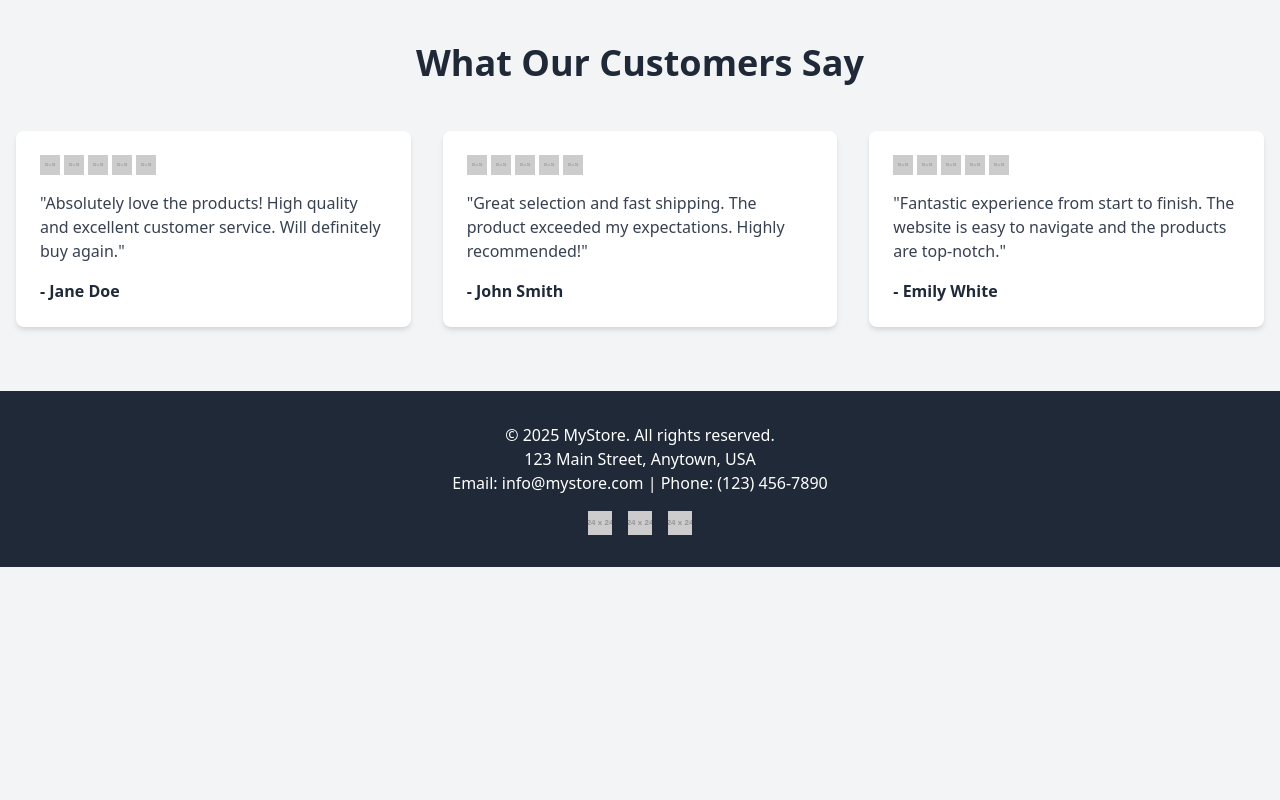
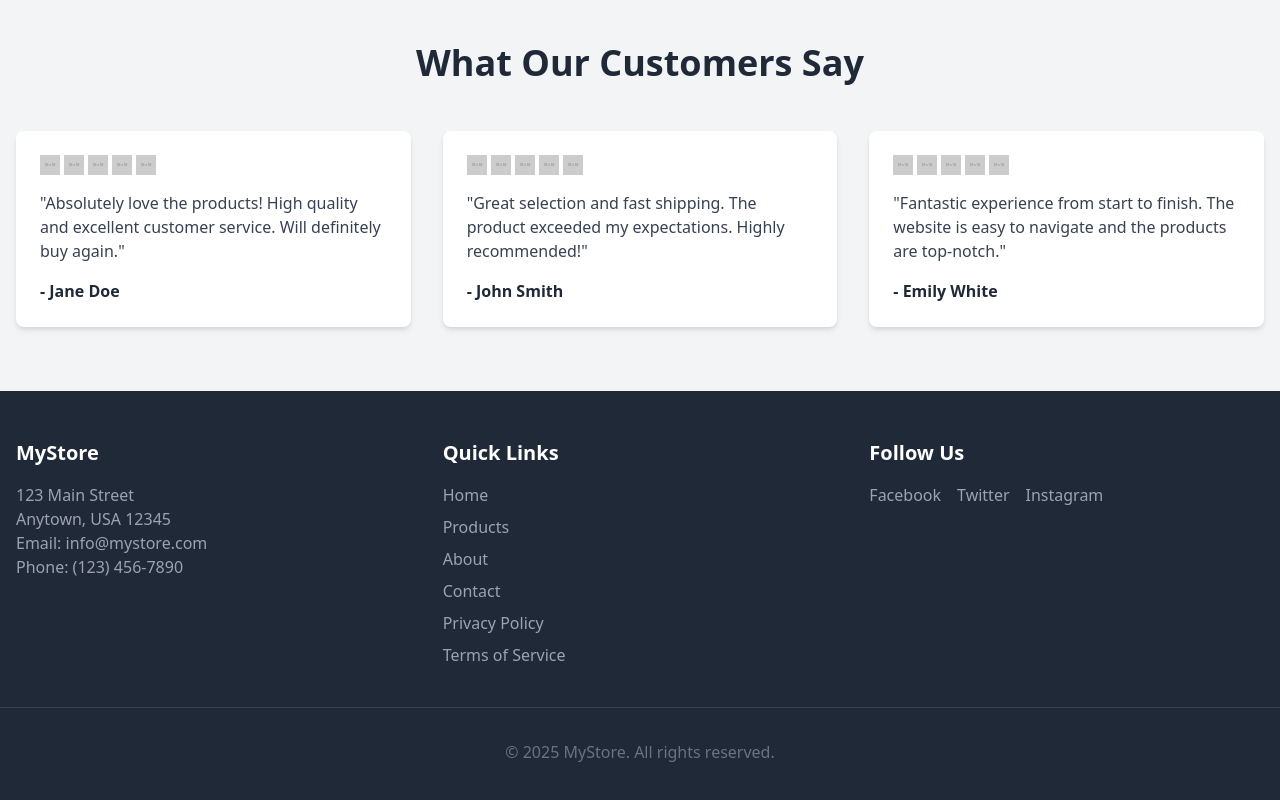
Before and after one commit to mohammeddellihr/test, a plain HTML site: page index.html in a window 1280 px wide. Shown: the part 1109-1909 px from the top of the page. Before the commit the page ends 1676 px from the top, so only its background shows below. Drawn offline with nearby package versions, Linux system fonts and the light colour scheme; placeholder pictures from the web are drawn by us.

Commit message:
Update index.html

```diff
--- a/index.html
+++ b/index.html
@@ -118,18 +118,37 @@
     </section>
 
     <!-- Footer -->
-    <footer class="bg-gray-800 text-white py-8">
-        <div class="container mx-auto px-4 text-center">
-            <div class="mb-4">
-                <p>&copy; 2025 MyStore. All rights reserved.</p>
-                <p>123 Main Street, Anytown, USA</p>
-                <p>Email: info@mystore.com | Phone: (123) 456-7890</p>
+    <footer class="bg-gray-800 text-white py-12">
+        <div class="container mx-auto px-4 grid grid-cols-1 md:grid-cols-3 gap-8">
+            <div class="text-center md:text-left">
+                <h3 class="text-xl font-semibold mb-4">MyStore</h3>
+                <p class="text-gray-400">123 Main Street</p>
+                <p class="text-gray-400">Anytown, USA 12345</p>
+                <p class="text-gray-400">Email: info@mystore.com</p>
+                <p class="text-gray-400">Phone: (123) 456-7890</p>
             </div>
-            <div class="flex justify-center space-x-4">
-                <a href="#" class="text-gray-400 hover:text-white"><img src="https://via.placeholder.com/24/FFFFFF/000000?text=FB" alt="Facebook" class="w-6 h-6"></a>
-                <a href="#" class="text-gray-400 hover:text-white"><img src="https://via.placeholder.com/24/FFFFFF/000000?text=TW" alt="Twitter" class="w-6 h-6"></a>
-                <a href="#" class="text-gray-400 hover:text-white"><img src="https://via.placeholder.com/24/FFFFFF/000000?text=IG" alt="Instagram" class="w-6 h-6"></a>
+            <div class="text-center md:text-left">
+                <h3 class="text-xl font-semibold mb-4">Quick Links</h3>
+                <ul>
+                    <li class="mb-2"><a href="#home" class="text-gray-400 hover:text-white">Home</a></li>
+                    <li class="mb-2"><a href="#products" class="text-gray-400 hover:text-white">Products</a></li>
+                    <li class="mb-2"><a href="#about" class="text-gray-400 hover:text-white">About</a></li>
+                    <li class="mb-2"><a href="#contact" class="text-gray-400 hover:text-white">Contact</a></li>
+                    <li class="mb-2"><a href="#privacy" class="text-gray-400 hover:text-white">Privacy Policy</a></li>
+                    <li class="mb-2"><a href="#terms" class="text-gray-400 hover:text-white">Terms of Service</a></li>
+                </ul>
             </div>
+            <div class="text-center md:text-left">
+                <h3 class="text-xl font-semibold mb-4">Follow Us</h3>
+                <div class="flex justify-center md:justify-start space-x-4">
+                    <a href="#" class="text-gray-400 hover:text-white">Facebook</a>
+                    <a href="#" class="text-gray-400 hover:text-white">Twitter</a>
+                    <a href="#" class="text-gray-400 hover:text-white">Instagram</a>
+                </div>
+            </div>
+        </div>
+        <div class="mt-8 border-t border-gray-700 pt-8 text-center text-gray-500">
+            <p>&copy; 2025 MyStore. All rights reserved.</p>
         </div>
     </footer>
 
```
